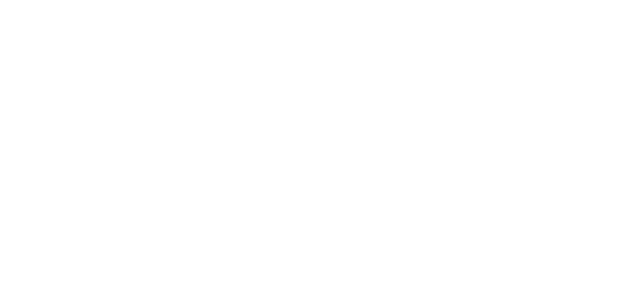
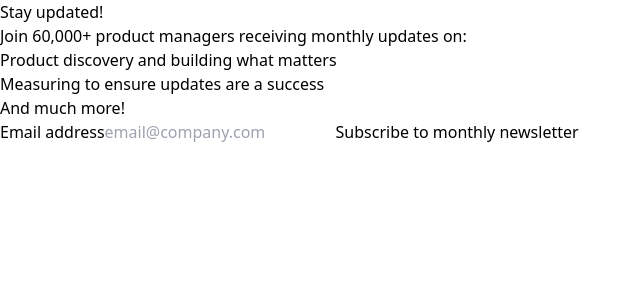
Before and after one commit to mehrnaz98/newsletter-signup-form, a Vue app: page / in a window 1280 px wide. Shown: the top 300 px of the page, without its empty margins (0-642 px from the left). Built offline with nearby package versions, Linux system fonts and the light colour scheme.

Commit message:
Update App.vue

```diff
--- a/src/App.vue
+++ b/src/App.vue
@@ -1,3 +1,16 @@
-<template></template>
+<template>
+  <h1>Stay updated!</h1>
+  <p>Join 60,000+ product managers receiving monthly updates on:</p>
+  <ul>
+    <li>Product discovery and building what matters</li>
+    <li>Measuring to ensure updates are a success</li>
+    <li>And much more!</li>
+  </ul>
+  <form>
+    <label for="email">Email address</label>
+    <input type="email" id="email" placeholder="email@company.com" />
+    <button>Subscribe to monthly newsletter</button>
+  </form>
+</template>
 
 <script></script>
```
